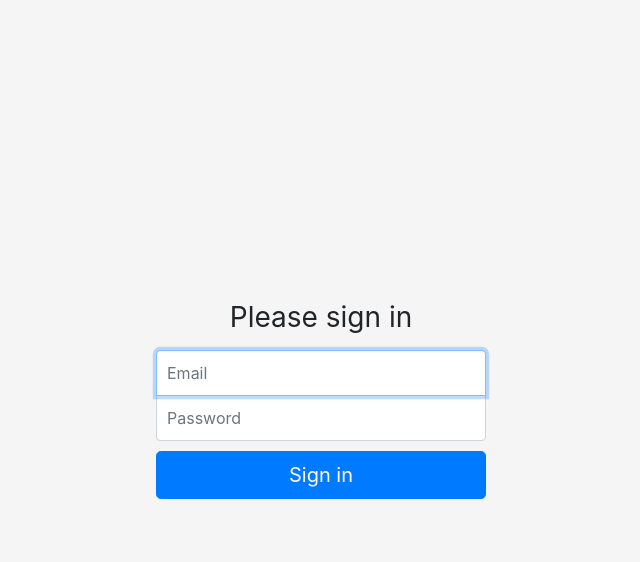
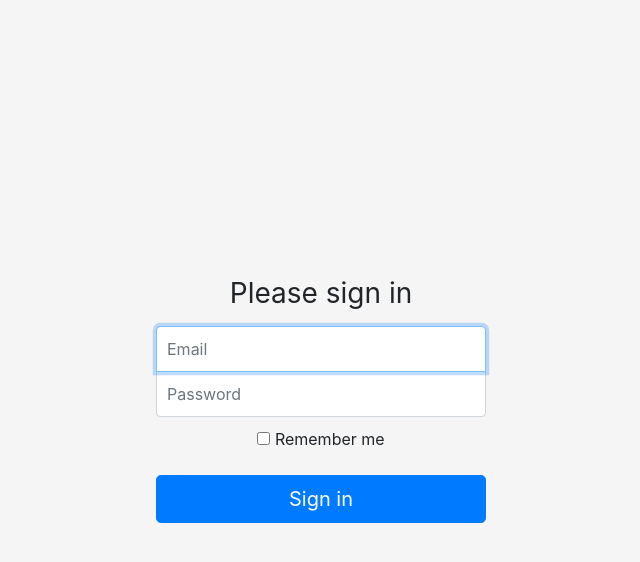
Before and after one commit to mehdibo/api-skeleton, a Symfony app: template templates/auth/login.html.twig in a window 1280 px wide. Shown: the top 562 px of the page, without its empty margins (319-959 px from the left). Run offline with Twig, Linux system fonts and the light colour scheme; the template is opened without the code that fills it, so the values that code supplies are empty; some libraries are stand-ins or nearby versions.

Commit message:
Add remember me to login

```diff
--- a/templates/auth/login.html.twig
+++ b/templates/auth/login.html.twig
@@ -67,11 +67,11 @@
             <label for="inputPassword" class="sr-only">{% trans from 'auth' %}password{% endtrans %}</label>
             <input type="password" name="password" id="inputPassword" class="form-control" placeholder="{% trans from 'auth' %}password{% endtrans %}" required>
 
-{#            <div class="checkbox mb-3">#}
-{#                <label>#}
-{#                    <input type="checkbox" name="_remember_me"> {% trans from 'auth' %}login.remember_me{% endtrans %}#}
-{#                </label>#}
-{#            </div>#}
+            <div class="checkbox mb-3">
+                <label>
+                    <input type="checkbox" name="_remember_me"> {% trans from 'auth' %}login.remember_me{% endtrans %}
+                </label>
+            </div>
 
             <input type="hidden" name="_csrf_token" value="{{ csrf_token('authenticate') }}" >
 
```
Also changed, not shown: 1 other file.
